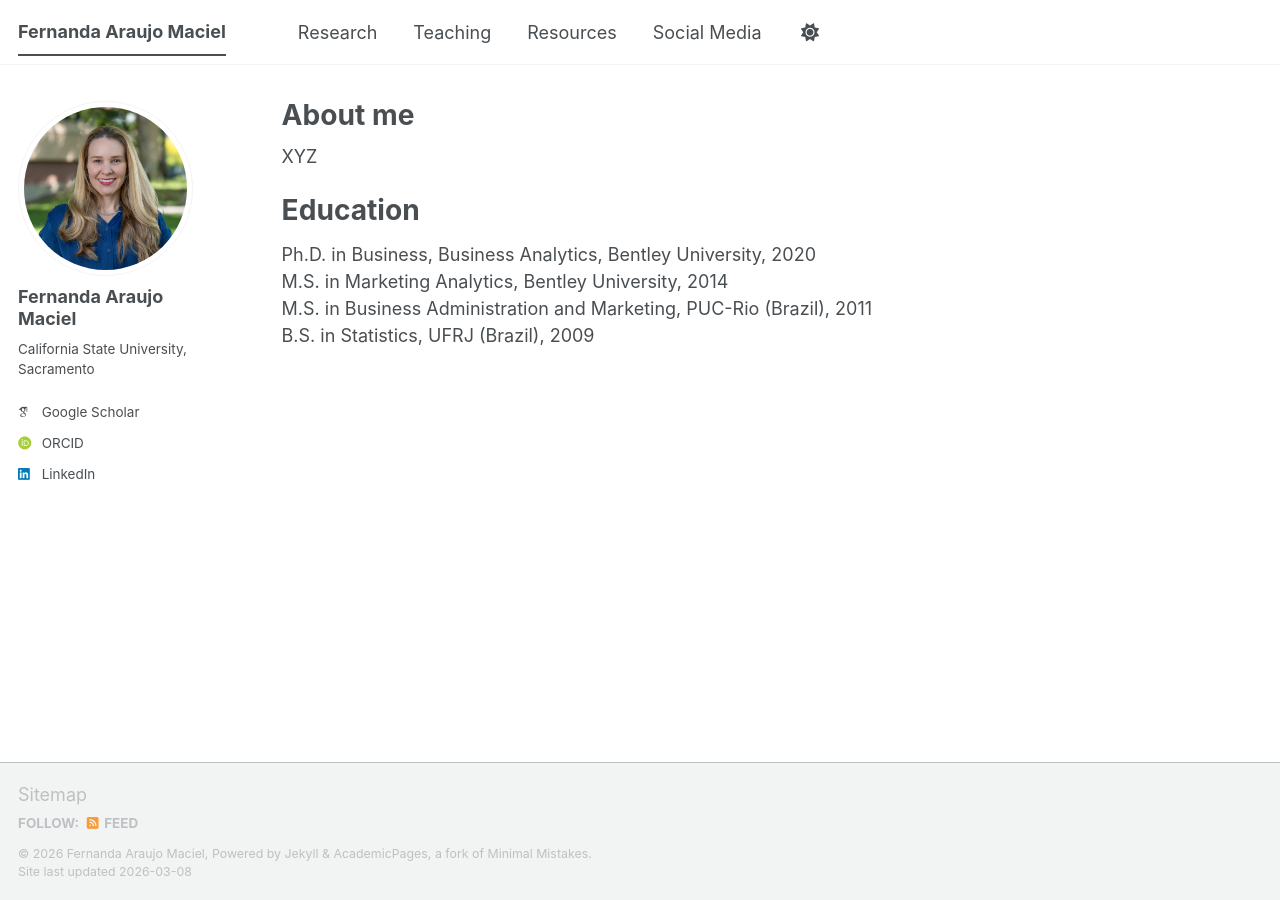
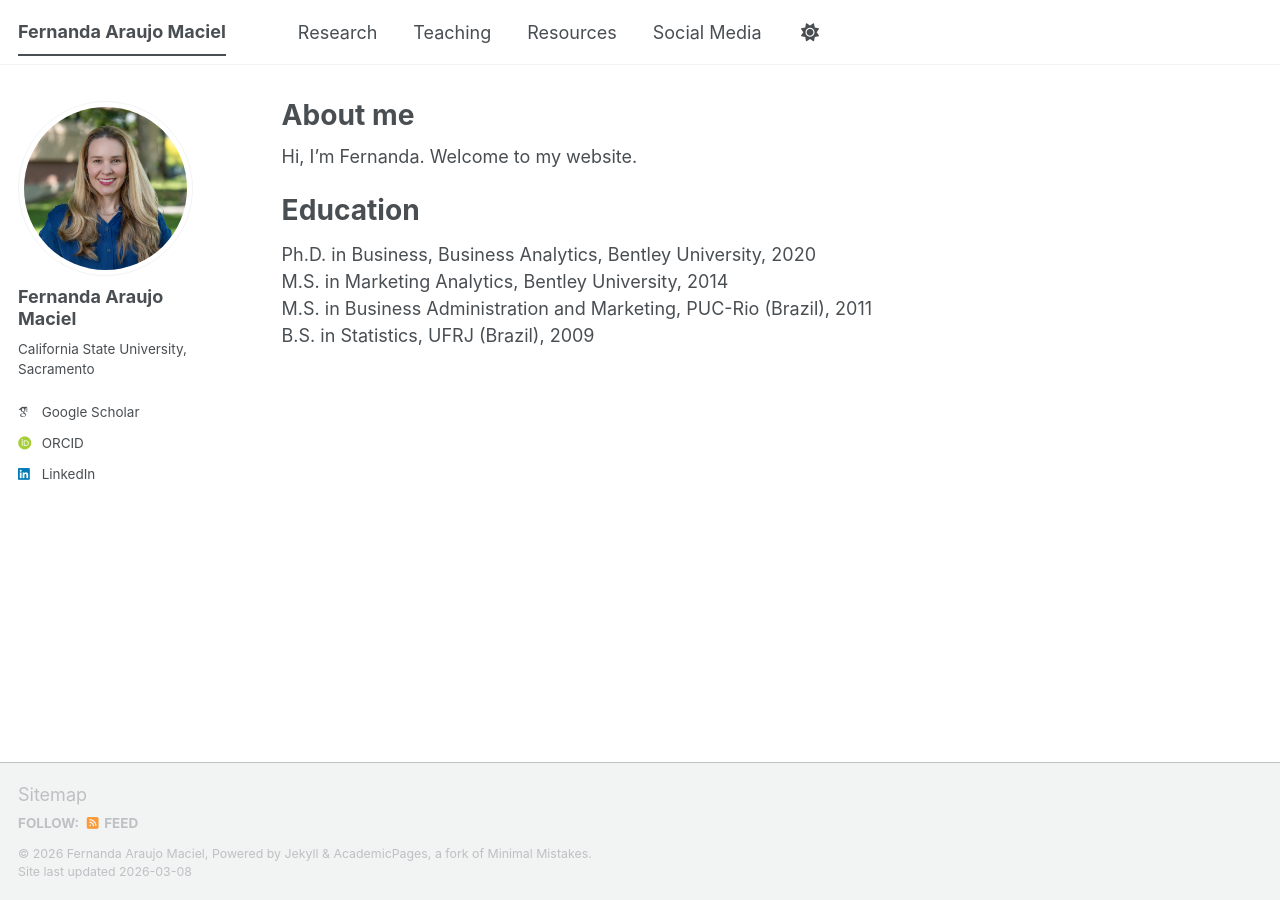
Before and after one commit to proffernandamaciel/proffernandamaciel.github.io, a Jekyll site: the page built from about.md, in a window 1280 px wide. Built offline with Jekyll 4.4.1, drawn with Linux system fonts in a browser that asks for light colours; some web fonts are replaced; a script bundle is joined from its source files by our own code; library files that are not in the unit come from our copies.

Commit message:
Revise about.md with new introduction and redirects
Updated the introduction and redirect paths in the about page.

```diff
--- a/about.md
+++ b/about.md
@@ -1,14 +1,14 @@
 ---
+layout: single
 permalink: /
 title: "About me"
 author_profile: true
 redirect_from:
-  - /
   - /about/
   - /about.html
 ---
 
-XYZ
+Hi, I’m Fernanda. Welcome to my website.
 
 Education
 ======
```
